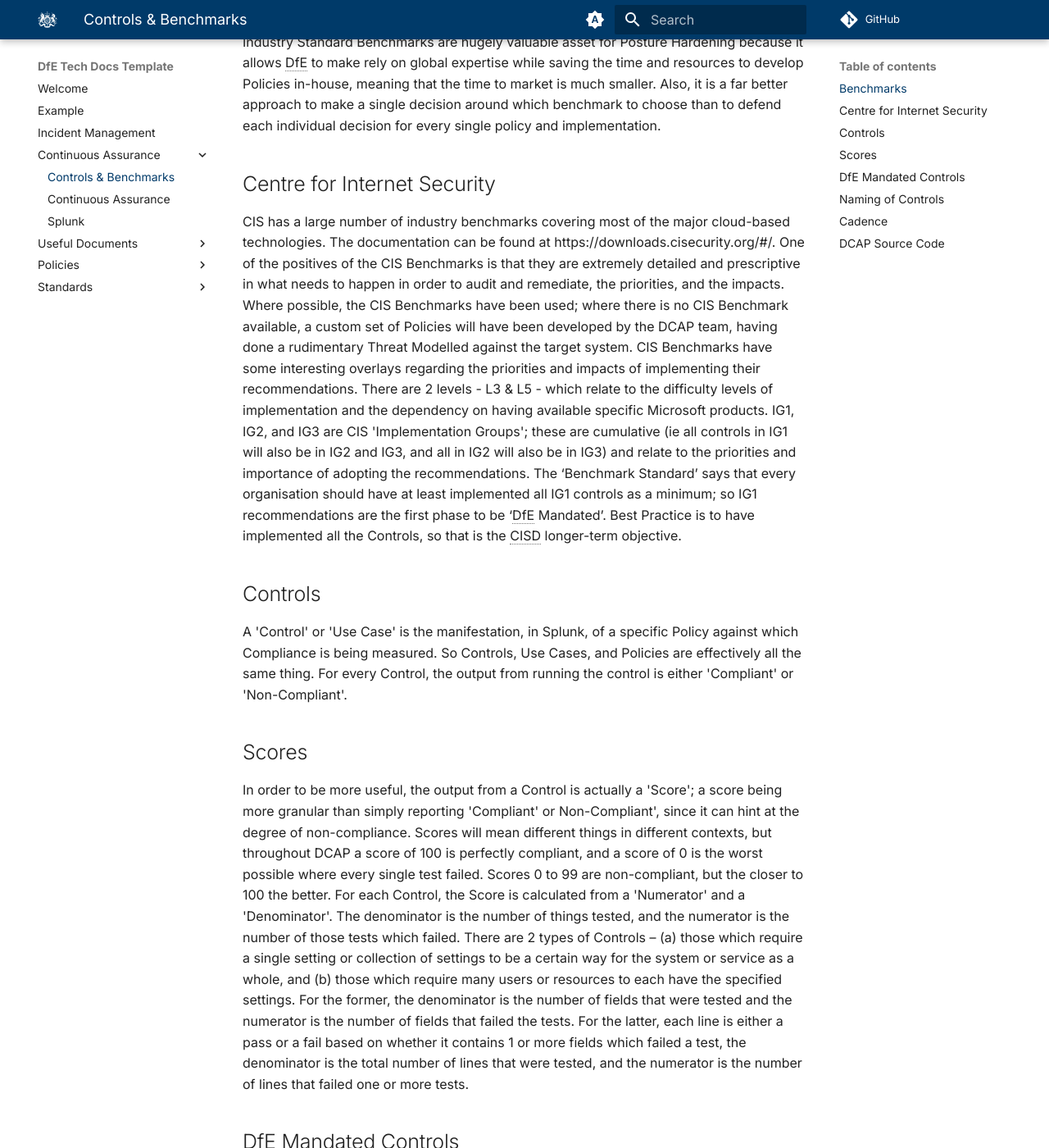
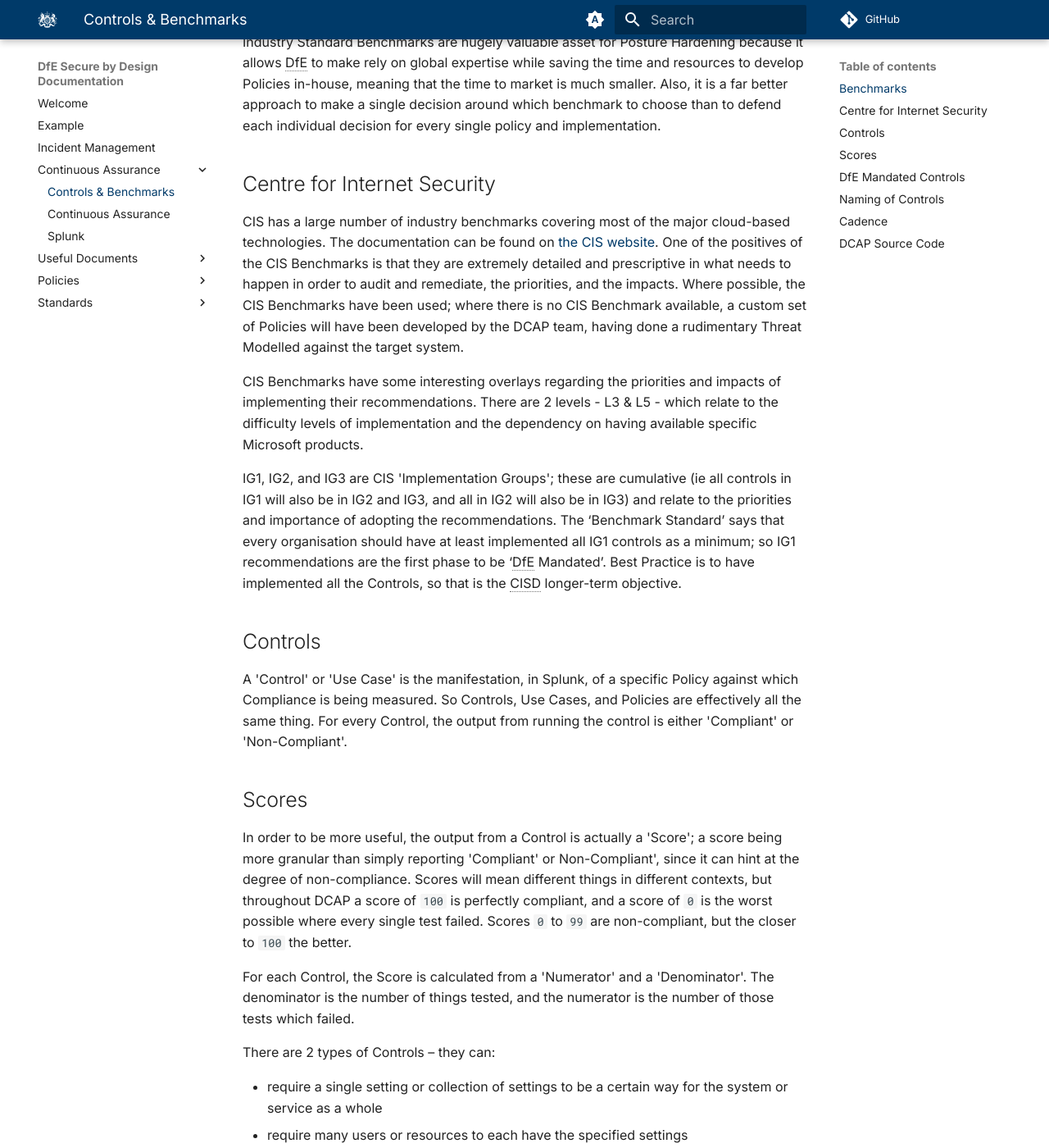
Before and after one commit to DFE-Digital/secure-by-design-docs, an MkDocs documentation site: the page built from docs/Continuous Assurance/benchmarks.md, in a window 1280 px wide and 1400 px high, scrolled down 192 px. Shown: the whole window at 82% size. Built offline with MkDocs 1.6.1 and Material for MkDocs 9.7.7, drawn with Linux system fonts in a browser that asks for light colours; comment, search, counter and statistics services are not loaded; some of the changed text lies outside the part shown.

Commit message:
Fix up metadata and markdown

```diff
--- a/docs/Continuous Assurance/benchmarks.md
+++ b/docs/Continuous Assurance/benchmarks.md
@@ -5,8 +5,11 @@ Industry Standard Benchmarks are hugely valuable asset for Posture Hardening bec
 
 ## Centre for Internet Security
 
-CIS has a large number of industry benchmarks covering most of the major cloud-based technologies. The documentation can be found at https://downloads.cisecurity.org/#/. One of the positives of the CIS Benchmarks is that they are extremely detailed and prescriptive in what needs to happen in order to audit and remediate, the priorities, and the impacts. Where possible, the CIS Benchmarks have been used; where there is no CIS Benchmark available, a custom set of Policies will have been developed by the DCAP team, having done a rudimentary Threat Modelled against the target system.
-CIS Benchmarks have some interesting overlays regarding the priorities and impacts of implementing their recommendations. There are 2 levels - L3 & L5 - which relate to the difficulty levels of implementation and the dependency on having available specific Microsoft products. IG1, IG2, and IG3 are CIS 'Implementation Groups'; these are cumulative (ie all controls in IG1 will also be in IG2 and IG3, and all in IG2 will also be in IG3) and relate to the priorities and importance of adopting the recommendations. The ‘Benchmark Standard’ says that every organisation should have at least implemented all IG1 controls as a minimum; so IG1 recommendations are the first phase to be ‘DfE Mandated’. Best Practice is to have implemented all the Controls, so that is the CISD longer-term objective.
+CIS has a large number of industry benchmarks covering most of the major cloud-based technologies. The documentation can be found on [the CIS website](https://downloads.cisecurity.org/#/). One of the positives of the CIS Benchmarks is that they are extremely detailed and prescriptive in what needs to happen in order to audit and remediate, the priorities, and the impacts. Where possible, the CIS Benchmarks have been used; where there is no CIS Benchmark available, a custom set of Policies will have been developed by the DCAP team, having done a rudimentary Threat Modelled against the target system.
+
+CIS Benchmarks have some interesting overlays regarding the priorities and impacts of implementing their recommendations. There are 2 levels - L3 & L5 - which relate to the difficulty levels of implementation and the dependency on having available specific Microsoft products.
+
+IG1, IG2, and IG3 are CIS 'Implementation Groups'; these are cumulative (ie all controls in IG1 will also be in IG2 and IG3, and all in IG2 will also be in IG3) and relate to the priorities and importance of adopting the recommendations. The ‘Benchmark Standard’ says that every organisation should have at least implemented all IG1 controls as a minimum; so IG1 recommendations are the first phase to be ‘DfE Mandated’. Best Practice is to have implemented all the Controls, so that is the CISD longer-term objective.
 
 ## Controls
 
@@ -14,30 +17,49 @@ A 'Control' or 'Use Case' is the manifestation, in Splunk, of a specific Policy
 
 ## Scores
 
-In order to be more useful, the output from a Control is actually a 'Score'; a score being more granular than simply reporting 'Compliant' or Non-Compliant', since it can hint at the degree of non-compliance. Scores will mean different things in different contexts, but throughout DCAP a score of 100 is perfectly compliant, and a score of 0 is the worst possible where every single test failed. Scores 0 to 99 are non-compliant, but the closer to 100 the better.
+In order to be more useful, the output from a Control is actually a 'Score'; a score being more granular than simply reporting 'Compliant' or Non-Compliant', since it can hint at the degree of non-compliance. Scores will mean different things in different contexts, but throughout DCAP a score of `100` is perfectly compliant, and a score of `0` is the worst possible where every single test failed. Scores `0` to `99` are non-compliant, but the closer to `100` the better.
+
 For each Control, the Score is calculated from a 'Numerator' and a 'Denominator'. The denominator is the number of things tested, and the numerator is the number of those tests which failed.
-There are 2 types of Controls – (a) those which require a single setting or collection of settings to be a certain way for the system or service as a whole, and (b) those which require many users or resources to each have the specified settings. For the former, the denominator is the number of fields that were tested and the numerator is the number of fields that failed the tests. For the latter, each line is either a pass or a fail based on whether it contains 1 or more fields which failed a test, the denominator is the total number of lines that were tested, and the numerator is the number of lines that failed one or more tests.
+
+There are 2 types of Controls – they can:
+
+* require a single setting or collection of settings to be a certain way for the system or service as a whole
+* require many users or resources to each have the specified settings
+
+For the former, the denominator is the number of fields that were tested and the numerator is the number of fields that failed the tests.
+
+For the latter, each line is either a pass or a fail based on whether it contains one or more fields which failed a test, the denominator is the total number of lines that were tested, and the numerator is the number of lines that failed one or more tests.
 
 ## DfE Mandated Controls
 
-Every Control has been assigned a level of priority within 3 bands - DfE Mandated, Recommended, Desirable. The designation is largely based on the IG categorisation in the CIS Benchmark docs (DfE Mandated being IG1, etc), but some have been moved depending on CISO’s interpretation of risk based on DfE's usage.
+Every Control has been assigned a level of priority within three bands - DfE Mandated, Recommended, Desirable. The designation is largely based on the IG categorisation in the CIS Benchmark docs (DfE Mandated being IG1, etc), but some have been moved depending on CISO’s interpretation of risk based on DfE's usage.
 
-In the first phase, System and Service Owners are expected to be compliant with all of the DfE Mandated Controls that relate to their particular technology. Where they are not, they are expected to remediate, or to demonstrate to the satisfaction of the CISO that the associated risk has been mitigated in a different way. It is very much the intent of CISO for CISD to work with Service Owners to ensure that risk is mitigated and their service status is Compliant.
-In later phases and over time, all services will be expected to become compliant with the Controls in all 3 bands.
+In the first phase, System and Service Owners are expected to be compliant with all of the DfE Mandated Controls that relate to their particular technology. Where they are not, they are expected to remediate, or to demonstrate to the satisfaction of the CISO that the associated risk has been mitigated in a different way.
+
+It is very much the intent of CISO for CISD to work with Service Owners to ensure that risk is mitigated and their service status is Compliant.
+
+In later phases and over time, all services will be expected to become compliant with the Controls in all three bands.
 
 ## Naming of Controls
 
-The name of each Control is based on the source system and the naming in CIS Benchmark v8.
-NOTE : Once developed, the Controls will not change name, even if CIS renumber their documents in future versions of the Benchmark. The dashboards will display the equivalent new number for reference, but the Control will retain its original code. For example, the Control named 'M365 001 [CIS 1.1.2]' relates to M365, is in category 1 in the document which relates to "Account / Authentication", and is control 1.1.2.
+The name of each Control is based on the source system and the naming in CIS Benchmark `v8`.
+
+??? note "Once developed, the Controls will not change name, even if CIS renumber their documents in future versions of the Benchmark."
+    The dashboards will display the equivalent new number for reference, but the Control will retain its original code. For example, the Control named `M365 001 [CIS 1.1.2]` relates to M365, is in category 1 in the document which relates to "Account / Authentication", and is control `1.1.2`.
 
 ## Cadence
 
 The configuration data from the underlying systems and services is requested every day at 3am, and sent to Splunk. The Control algorithms run during a period between 4am and 7am.
+
 So the data in the dashboards is updated on a daily basis.
-NOTE : By default, new Controls are installed in Splunk without having their Schedule set as enabled. This is to mitigate that, when deploying using the Splunk Victoria Experience, apps are installed on all Search Heads which means that they would run more than once. So each new Control must be manually scheduled in order to make it active.
+
+??? note "By default, new Controls are installed in Splunk without having their Schedule set as enabled."
+    This is to mitigate that, when deploying using the Splunk Victoria Experience, apps are installed on all Search Heads which means that they would run more than once. So each new Control must be manually scheduled in order to make it active.
 
 ## DCAP Source Code
 
 With the single above exception of scheduling SavedSearches, ALL of the source code for DCAP is managed in GitHub and deployed from GitHub – in other words, nothing is ever built using the Splunk UI. This is an especially important principle to be continued, since it is VERY bad practice to be developing or changing Splunk apps using the UI.
+
 This practice also allows for the Development and Production versions of the DCAP app to be namespaced and kept separate.
+
 The DCAP GitHub repos contain a lot of tooling to enable efficient development and deployment of the app.
--- a/mkdocs.yml
+++ b/mkdocs.yml
@@ -1,6 +1,6 @@
-site_name: DfE Tech Docs Template
+site_name: DfE Secure by Design Documentation
 copyright: <a href="https://www.nationalarchives.gov.uk/information-management/re-using-public-sector-information/uk-government-licensing-framework/crown-copyright/">© Crown copyright</a>
-repo_url: https://github.com/DFE-Digital/tech-docs-template
+repo_url: https://github.com/DFE-Digital/secure-by-design-docs
 extra:
   generator: false
 theme:
```
Also changed, not shown: docs/Continuous Assurance/splunk.md (+30 -6 lines), docs/Useful Documents/test.md (+1 -1 lines), docs/index.md (+2 -2 lines), includes/glossary.md (+2 -0 lines).
